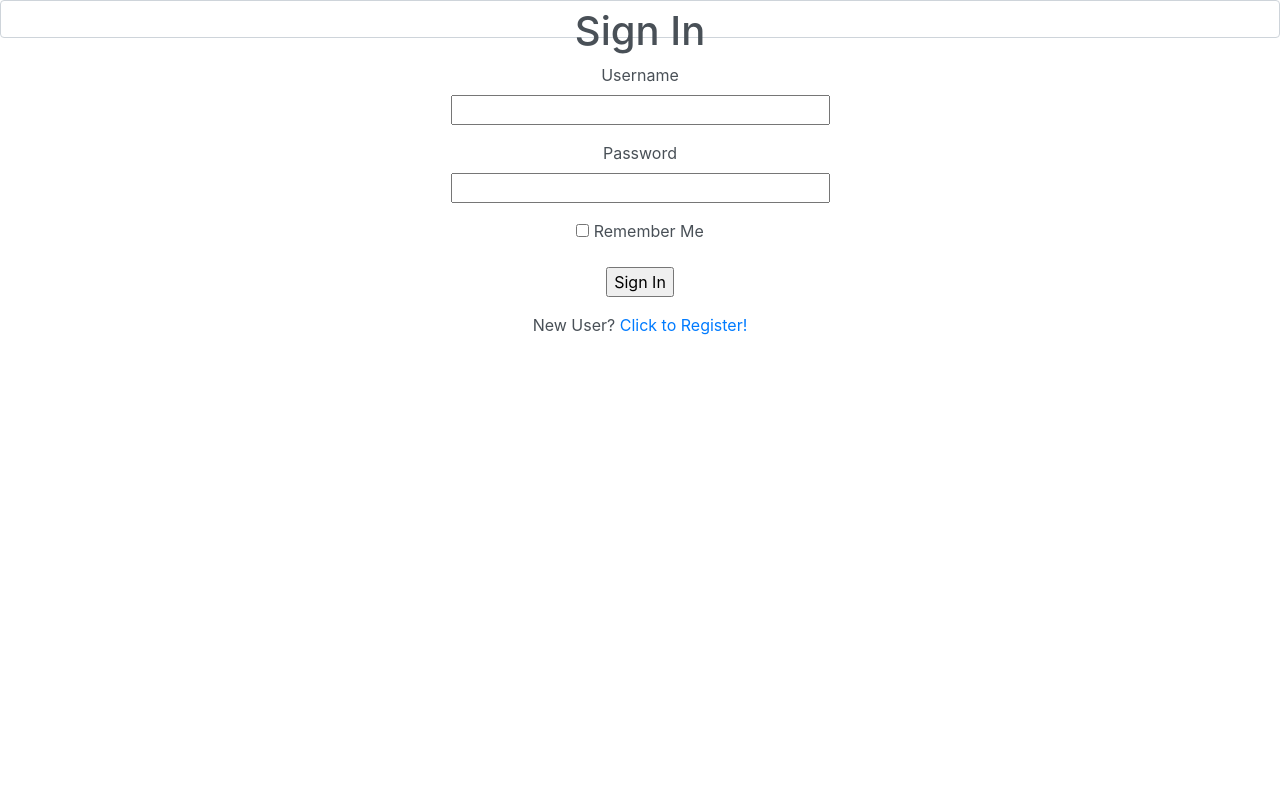
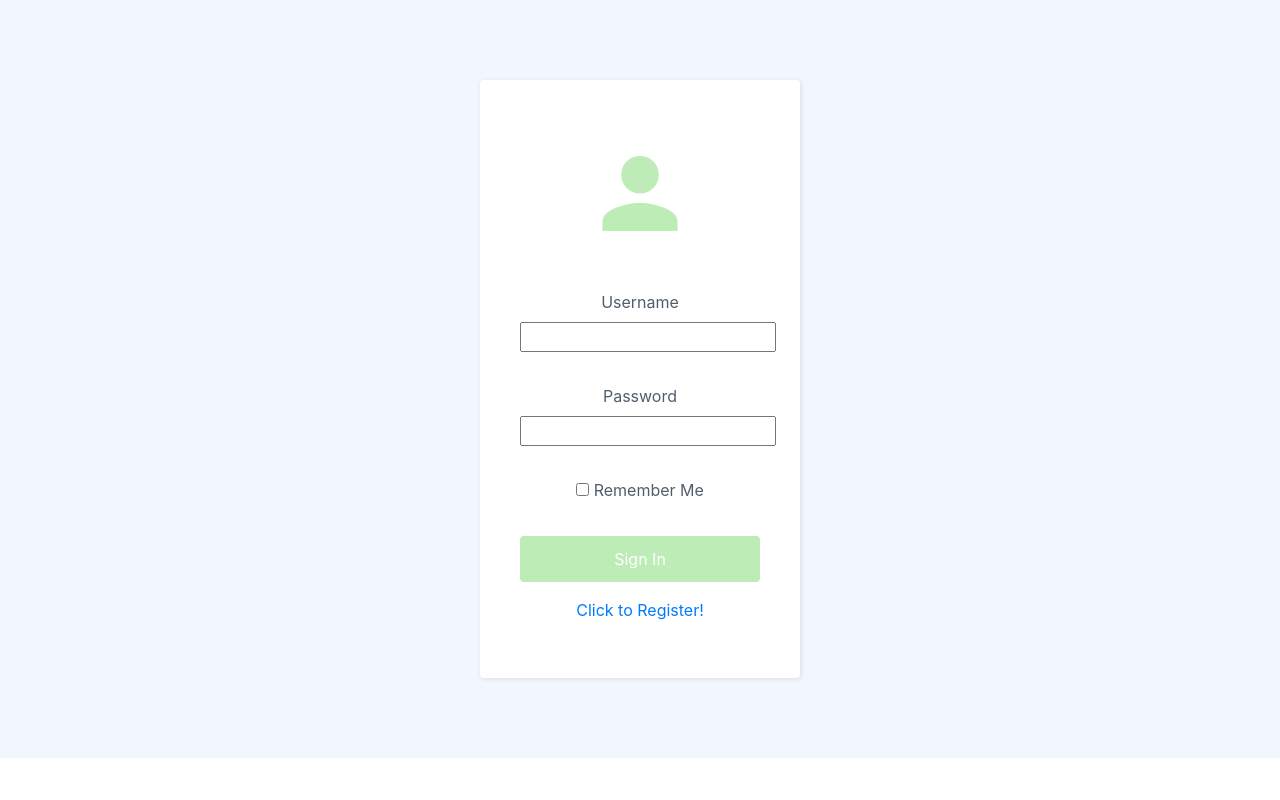
Before and after one commit to sicoyle/Healthy_Meals, a Flask app: page /login in a window 1280 px wide. Run offline with Flask 2, Linux system fonts and the light colour scheme; parts of the project's set-up code (start-up, migrations or seed data) failed here and were passed over; some libraries are stand-ins or nearby versions.

Commit message:
Got login design working

```diff
--- a/app/templates/login.html
+++ b/app/templates/login.html
@@ -7,7 +7,7 @@
     <title>CS4398_LoginPage</title>
     <link rel="stylesheet" href="https://cdnjs.cloudflare.com/ajax/libs/twitter-bootstrap/4.3.1/css/bootstrap.min.css">
     <link rel="stylesheet" href="https://cdnjs.cloudflare.com/ajax/libs/ionicons/2.0.1/css/ionicons.min.css">
-    <link rel="stylesheet" href="{{ url_for('static', filename='css/login.styles.min.css') }}">
+    <link rel="stylesheet" href="{{ url_for('static', filename='css/sam.styles.min.css') }}">
 </head>
 
 <body>
@@ -21,29 +21,30 @@
     </div>
     <script src="https://cdnjs.cloudflare.com/ajax/libs/jquery/3.3.1/jquery.min.js"></script>
     <script src="https://cdnjs.cloudflare.com/ajax/libs/twitter-bootstrap/4.3.1/js/bootstrap.bundle.min.js"></script> -->
-    <div class="form-control">
-    <h1 style="text-align: center;">Sign In</h1>
-    <form action="" method="post" novalidate style="text-align: center;">
+    <div class="login-clean">
+    <h1 class="sr-only">Sign In</h1>
+    <form action="" method="post" novalidate style="text-align: center;" class="form-group">
         {{ form.hidden_tag() }}
+        <div class="illustration"><i class="icon ion-android-person"></i></div>
         <p>
             {{ form.username.label }}<br>
-            {{ form.username(size=32) }}<br>
+            {{ form.username(class_="form-group") }}<br>
             {% for error in form.username.errors %}
             <span style="color: red;">[{{ error }}]</span>
             {% endfor %}
         </p>
         <p>
             {{ form.password.label }}<br>
-            {{ form.password(size=32) }}<br>
+            {{ form.password(class_="form-group") }}<br>
             {% for error in form.password.errors %}
             <span style="color: red;">[{{ error }}]</span>
             {% endfor %}
         </p>
         <p>{{ form.remember_me() }} {{ form.remember_me.label }}</p>
-        <p>{{ form.submit() }}</p>
+        <p>{{ form.submit(class_="btn btn-primary btn-block") }}</p>
+    <p style="text-align: center;"><a href="{{ url_for('register') }}">Click to Register!</a></p>
     </form>
 
-    <p style="text-align: center;">New User? <a href="{{ url_for('register') }}">Click to Register!</a></p>
     </div>
 </body>
 
```
